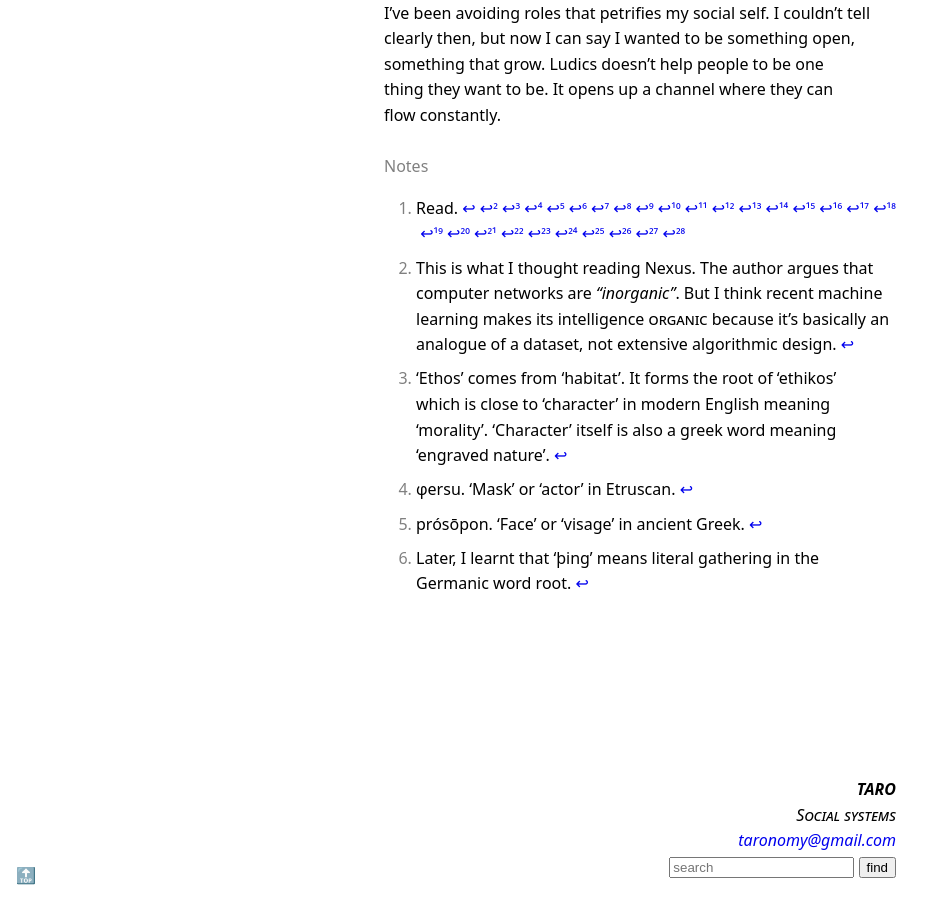
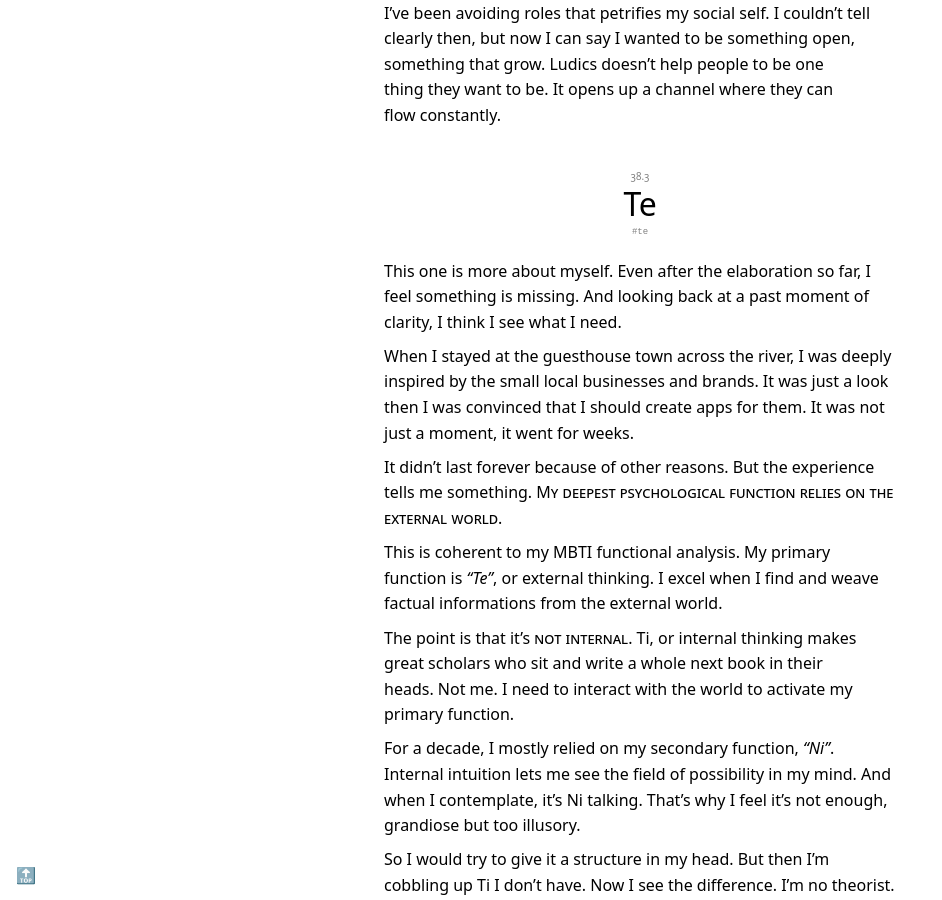
Before and after one commit to taronomy/taronomy, a Jekyll site: the page built from logs/56.md, in a window 1280 px wide and 900 px high, scrolled down 120403 px. Shown: the whole window, without its empty margins (0-942 px from the left). Built offline with Jekyll 4.4.1, drawn with Linux system fonts in a browser that asks for light colours; our own code applies the rules of GitHub Pages for plain Markdown files; some of the changed text lies outside the part shown.

Commit message:
Update 56.md

```diff
--- a/logs/56.md
+++ b/logs/56.md
@@ -2082,3 +2082,31 @@ People always want better recognition. They are bound to what they see and how t
 If that's my macro statement, the ideas around creatives and changes after AI are more timely, situaltional perception. When identity dissolves and liquefies, AI can represent people better in society not because it's stable and accurate but *dynamic and generative*.
 
 I've been avoiding roles that petrifies my social self. I couldn't tell clearly then, but now I can say I wanted to be something open, something that grow. Ludics doesn't help people to be one thing they want to be. It opens up a channel where they can flow constantly.
+
+## Te
+
+This one is more about myself. Even after the elaboration so far, I feel something is missing. And looking back at a past moment of clarity, I think I see what I need.
+
+When I stayed at the guesthouse town across the river, I was deeply inspired by the small local businesses and brands. It was just a look then I was convinced that I should create apps for them. It was not just a moment, it went for weeks.
+
+It didn't last forever because of other reasons. But the experience tells me something. *My deepest psychological function relies on the external world.*
+
+This is coherent to my MBTI functional analysis. My primary function is "Te", or external thinking. I excel when I find and weave factual informations from the external world.
+
+The point is that it's *not internal*. Ti, or internal thinking makes great scholars who sit and write a whole next book in their heads. Not me. I need to interact with the world to activate my primary function.
+
+For a decade, I mostly relied on my secondary function, "Ni". Internal intuition lets me see the field of possibility in my mind. And when I contemplate, it's Ni talking. That's why I feel it's not enough, grandiose but too illusory.
+
+So I would try to give it a structure in my head. But then I'm cobbling up Ti I don't have. Now I see the difference. I'm no theorist. I'm a dreamer inside and a strategist outside.
+
+I feel the distinction crystal clear in my mind. *If I didn't visit the town, I'd have thought "apps for creative brands" would be a bad idea.* I was compelled to it because I was there, interacting with the interesting part of the city.
+
+And Te definitely feels different to Ni. To me, it feels flat, direct and obvious. Also, it's not as ambitious as intuition. It's more operational and obsessive, maybe a bit harsh or strict.
+
+I thought "creatives have content, they could generate revenue from custom apps". I didn't think "apps could liberate their creative capabilities". That's what I saw inside. But I would have never thought that way if I didn't visit the place.
+
+It means: I need more interaction with the world to excel and feel motivated. This was pretty obvious, always. It's also one of the most frequent advice I've heard but dismissed because there are things thinking simply doesn't reach.
+
+And it's also a challenge. I didn't expect such inspiration to happen back in the town. It's hard to intend. But if I scope down my activity and grow exposure, I'm pretty sure I'll gain enough probability. That's what I can intend.
+
+People doing their own things, creative independents, collectives, solopreneurs, personal brands. It's not for them. It's to make myself thinking about them.
```
